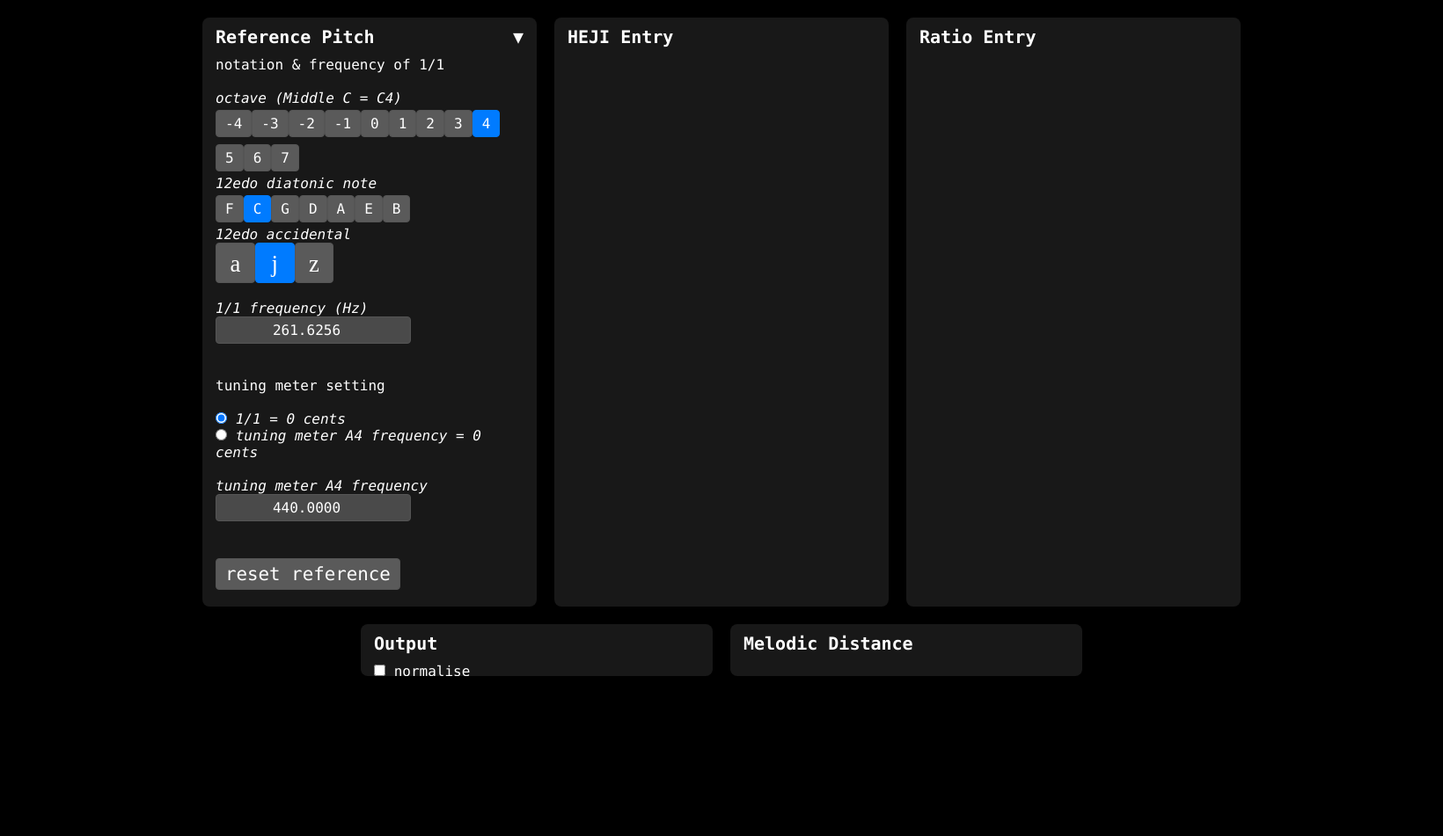
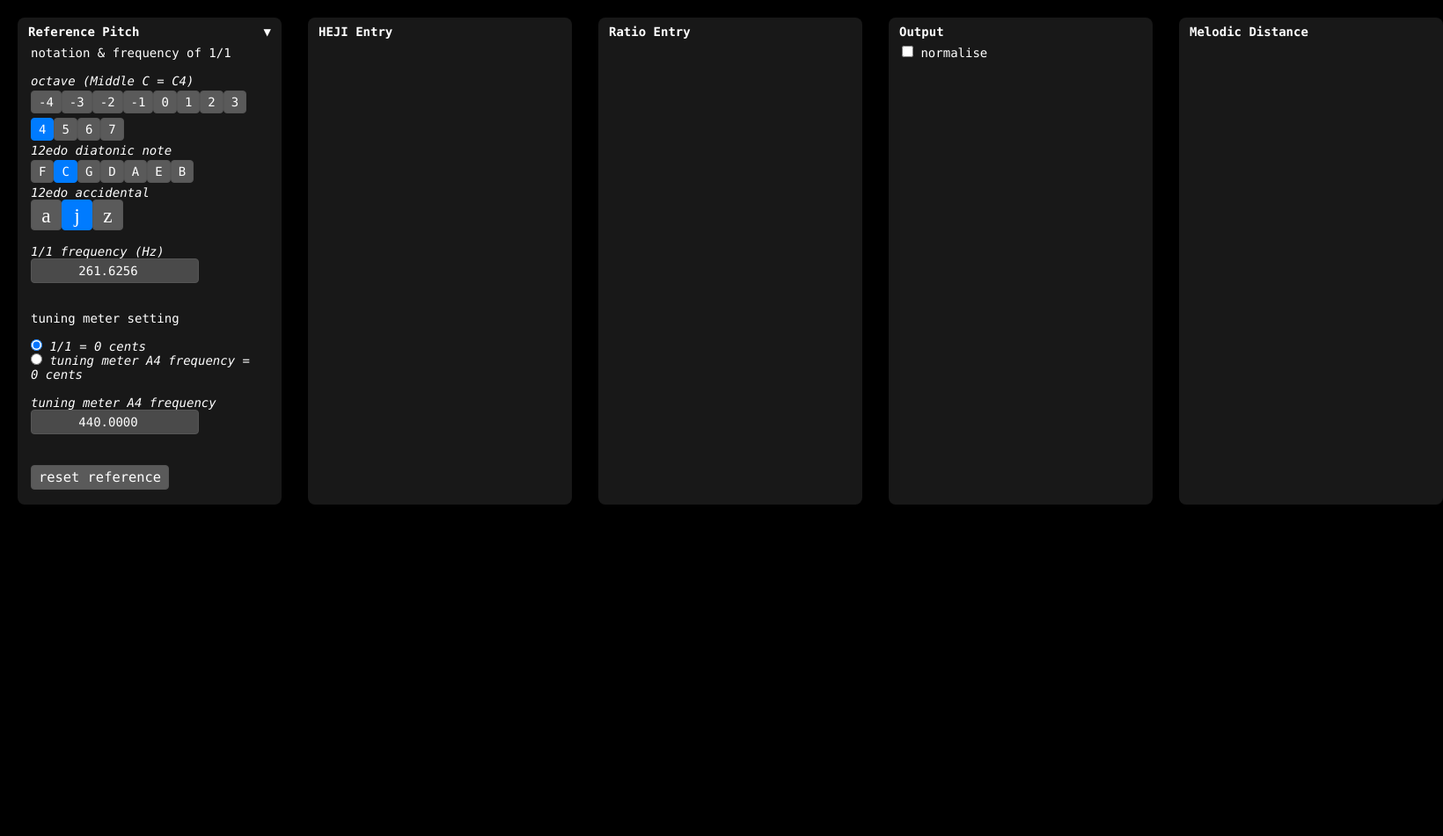
Before and after one commit to richiegreene/notation, a PHP site: page / in a window 1640 px wide. Shown: the top 951 px of the page at 88% size. Run offline with PHP 8.4, Linux system fonts and the light colour scheme; some web fonts are replaced.

Commit message:
sortable Grid Updates

```diff
--- a/HEJI Extensions/hejicalc-main/src/style.css
+++ b/HEJI Extensions/hejicalc-main/src/style.css
@@ -37,6 +37,7 @@
     margin: 0;
     padding: 0;
     font-family: Menlo, Monaco, 'Courier New', monospace;
+    font-size: 14px;
 }
 
 html {
@@ -74,7 +75,7 @@
 }
 
 .settings-header {
-    padding: 10px 15px;
+    padding: 8px 12px;
     cursor: pointer;
     display: flex;
     justify-content: space-between;
@@ -84,7 +85,7 @@
 
 .settings-header span {
     font-weight: bold;
-    font-size: 1.25rem; /* Match h2 size */
+    font-size: 1rem; /* Match h2 size */
 }
 
 .toggle-icon {
@@ -196,12 +197,35 @@
 }
 
 .calc-container {
-    display: flex;
-    flex-wrap: wrap; /* Allow items to wrap to the next line */
-    justify-content: center; /* Center items horizontally */
+    display: grid;
+    grid-template-columns: repeat(6, 1fr);
+    gap: 10px;
     padding: 10px;
-    margin: 0 auto; /* Center the container */
-    max-width: 1200px; /* A reasonable max-width for a wider layout */
+    margin: 0 auto;
+}
+
+@media (max-width: 1200px) {
+    .calc-container {
+        grid-template-columns: repeat(4, 1fr);
+    }
+}
+
+@media (max-width: 992px) {
+    .calc-container {
+        grid-template-columns: repeat(3, 1fr);
+    }
+}
+
+@media (max-width: 768px) {
+    .calc-container {
+        grid-template-columns: repeat(2, 1fr);
+    }
+}
+
+@media (max-width: 576px) {
+    .calc-container {
+        grid-template-columns: 1fr;
+    }
 }
 
 .calc-container > div {
@@ -256,28 +280,28 @@
 }
 
 button {
-    font-size: 1rem;
+    font-size: 0.9rem;
     background-color: var(--bg-button);
     color: var(--color-text);
     text-align: center;
     vertical-align: middle;
     border: 1px solid var(--border-button); /* Changed border thickness */
     border-radius: 4px; /* Added border-radius */
-    padding: 5px 10px; /* Adjusted padding */
-    margin: 0.25rem 0;
+    padding: 4px 8px; /* Adjusted padding */
+    margin: 0.2rem 0;
     cursor: pointer;
 }
 
 button.chromatic, .syntonic, .septimal, .undecimal, .tridecimal, .seventeen, .nineteen, .twentyThree, .twentyNine, .thirtyOne, .thirtySeven, .fortyOne, .fortyThree, .fortySeven, .fiftyThree, .fiftyNine, .sixtyOne, .sixtySeven, .seventyOne, .seventyThree, .seventyNine, .eightyThree, .eightyNine, .refAccidental, .spacer {
-    height: 2.875rem;
-    width: 2.8rem;
+    height: 2.5rem;
+    width: 2.5rem;
     border: 1px solid var(--border-button); /* Changed border thickness */
     position: relative;
     border-radius: 4px; /* Added border-radius */
     margin-top: 0;
     margin-bottom: 0;
     box-sizing: border-box;
-    line-height: 2.875rem; /* For vertical centering */
+    line-height: 2.5rem; /* For vertical centering */
     padding: 0; /* To help with line-height centering */
     vertical-align: middle;
 }
@@ -303,7 +327,7 @@
 
 .notationOutput{
     color: var(--color-text);
-    font-size: 2.3rem;
+    font-size: 2rem;
     display: inline-flex;
     margin-top: 0.25rem;
     margin-bottom: 0;
@@ -312,7 +336,7 @@
 
 #num {
     color: var(--color-text);
-    font-size: 1.5rem;
+    font-size: 1.2rem;
     text-decoration:underline;
     text-underline-offset: 0.175rem;
 }
@@ -320,20 +344,20 @@
 #den {
     margin-top: -0.3125rem;
     color: var(--color-text);
-    font-size: 1.5rem;
+    font-size: 1.2rem;
 }
 
 .noteName{
     color: var(--color-text);
     font-family: monospace; /* Changed font to monospace */
     font-weight: normal;
-    font-size: 2.3rem;
+    font-size: 2rem;
     display: inline;
     vertical-align: middle;
 }
 
 .clear {
-    font-size: 1.3rem;
+    font-size: 1.1rem;
 }
 
 select {
```
